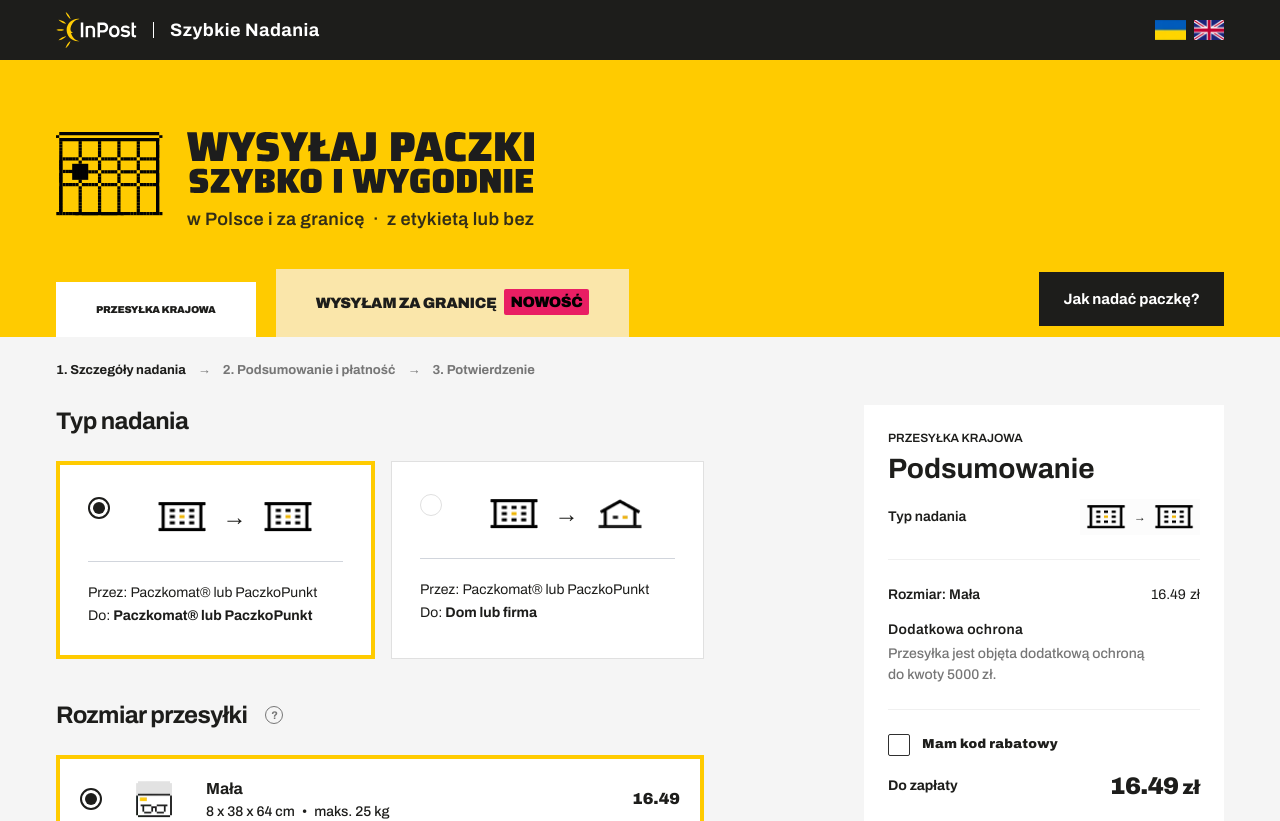
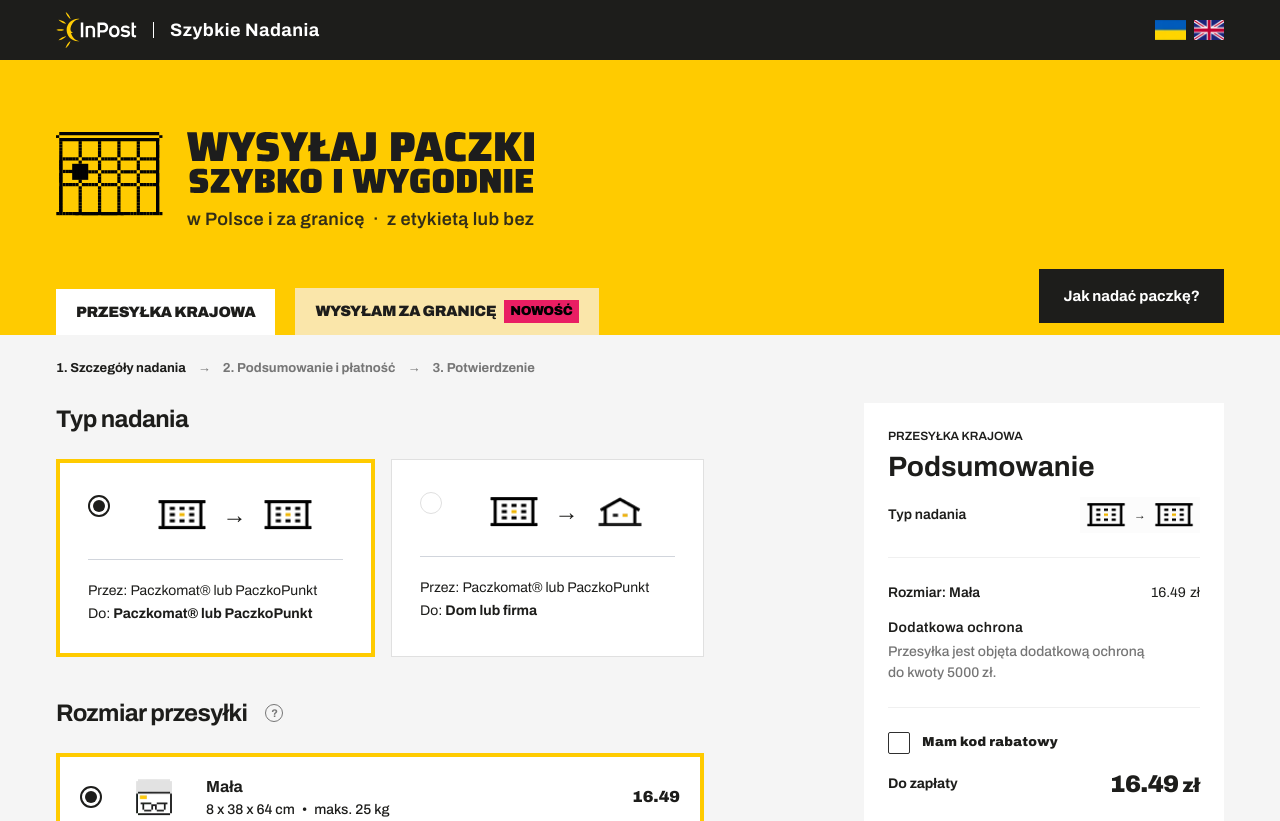
Before and after one commit to abhishekbaraik333/regularwork, a Next.js app: page / in a window 1280 px wide. Shown: the top 821 px of the page. Built offline with nearby package versions, Linux system fonts and the light colour scheme.

Commit message:
done all

```diff
--- a/app/page.jsx
+++ b/app/page.jsx
@@ -242,10 +242,10 @@
                 &nbsp;·&nbsp; z etykietą lub bez
               </p>
               <div className="md:hidden mt-5">
-            <button type="button" className="bg-inpost-black text-white px-6 py-4 font-bold text-[15px] hover:bg-black transition-colors">
-              Jak nadać paczkę?
-            </button>
-          </div>
+                <button type="button" className="bg-inpost-black text-white px-6 py-4 font-bold text-[15px] hover:bg-black transition-colors">
+                  Jak nadać paczkę?
+                </button>
+              </div>
             </div>
           </div>
 
@@ -254,18 +254,18 @@
 
       {/* ========== TAB BAR ========== */}
       <div className="bg-inpost-yellow w-full md:pt-5">
-        <div className="max-w-[1200px] mx-auto px-4 flex items-center justify-between">
+        <div className="max-w-[1200px] mx-auto px-4 flex items-end justify-between">
           <div className="flex items-end gap-5">
-            <button type="button" className="md:px-10 px-3 py-3 md:py-5 text-[10px] font-black tracking-tight bg-white relative">
+            <button type="button" className="md:px-5 px-3 py-3 md:py-3 text-[10px] md:text-[15px] font-black tracking-tight bg-white relative">
               PRZESYŁKA KRAJOWA
             </button>
-            <button type="button" className="bg-[#FAE6AA] md:px-10 px-3 py-2 md:py-5 text-[10px] md:text-[15px] font-black tracking-tight text-inpost-black flex items-center gap-2 cursor-pointer">
+            <button type="button" className="bg-[#FAE6AA] md:px-5 px-3 py-3 md:py-3 text-[10px] md:text-[15px] font-black tracking-tight text-inpost-black flex items-center gap-2 cursor-pointer">
               WYSYŁAM ZA GRANICĘ
-              <span className="bg-[#E91E63] text-black text-[10px] md:text-[15px] font-black px-1.5 py-0.5 rounded-[2px] mb-0.5">NOWOŚĆ</span>
+              <span className="bg-[#E91E63] text-black text-[10px] md:text-[13px] font-black px-1.5 py-0.5">NOWOŚĆ</span>
             </button>
           </div>
-          <div className="hidden md:block pb-2">
-            <button type="button" className="bg-inpost-black text-white px-6 py-4 font-bold text-[10px] md:text-[15px] hover:bg-black transition-colors">
+          <div className="hidden md:block">
+            <button type="button" className="bg-inpost-black mb-3 text-white px-6 py-4 font-bold text-[10px] md:text-[15px] hover:bg-black transition-colors">
               Jak nadać paczkę?
             </button>
           </div>
```
